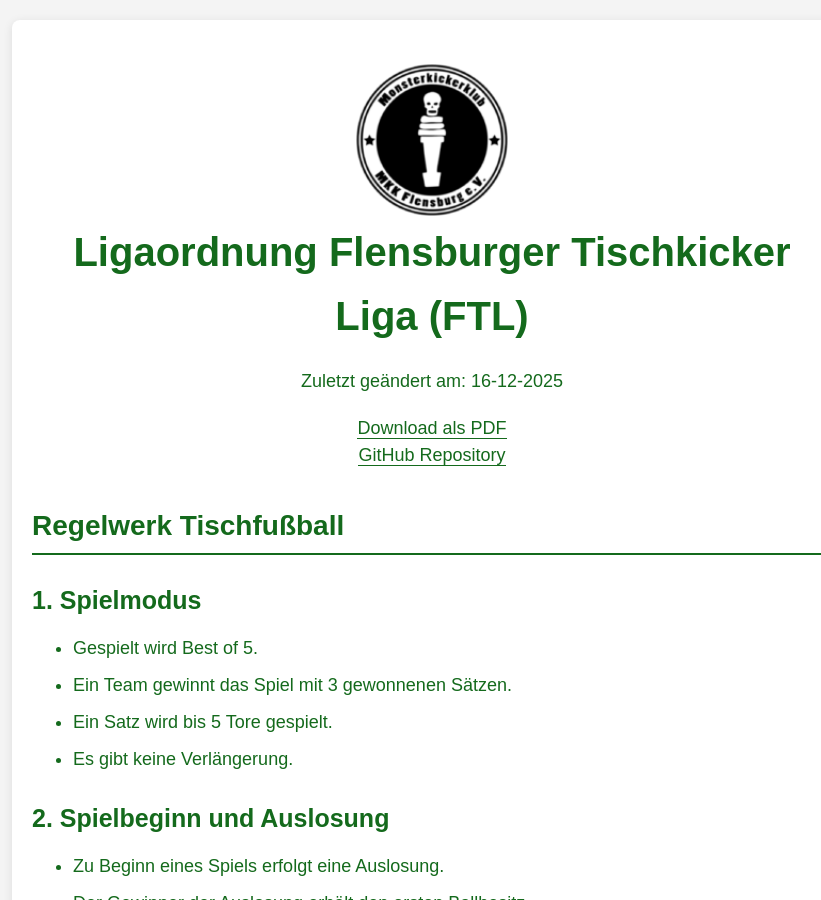
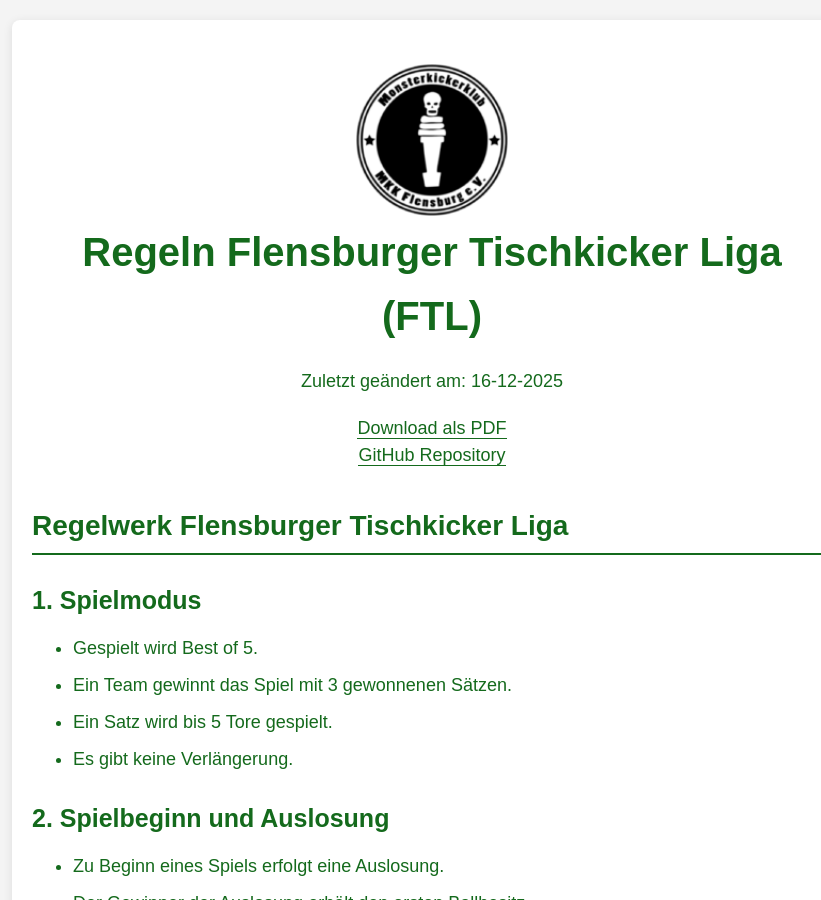
Before and after one commit to MKK-Flensburg/mkk-docs, a Jekyll site: the page built from docs/FTL_Regeln.md, in a window 1280 px wide and 900 px high. Shown: the whole window, without its empty margins (208-1029 px from the left). Built offline with Jekyll 4.4.1, drawn with Linux system fonts in a browser that asks for light colours; our own code applies the rules of GitHub Pages for plain Markdown files.

Commit message:
update rule title

```diff
--- a/docs/FTL_Regeln.md
+++ b/docs/FTL_Regeln.md
@@ -1,5 +1,5 @@
 ---
-title: "Ligaordnung Flensburger Tischkicker Liga (FTL)"
+title: "Regeln Flensburger Tischkicker Liga (FTL)"
 author: "![MKK Logo](images/mkk-logo.png){width=50%}"
 date: {{ site.time | date: "%d-%m-%Y" }}
 ---
@@ -7,7 +7,7 @@ date: {{ site.time | date: "%d-%m-%Y" }}
 <div class="html-only" style="text-align: center;">
     <div class="title" style="text-align: center;">
         <img src="images/mkk-logo.png" alt="MKK Logo" style="display: block; margin: 0 auto;width: 20%" />
-        Ligaordnung Flensburger Tischkicker Liga (FTL)
+        Regeln Flensburger Tischkicker Liga (FTL)
     </div>
 
     <p style="text-align: center;">
@@ -22,7 +22,7 @@ date: {{ site.time | date: "%d-%m-%Y" }}
 
 <!--PAGEBREAK-->
 
-# Regelwerk Tischfußball
+# Regelwerk Flensburger Tischkicker Liga
 
 ## 1. Spielmodus
 
```
